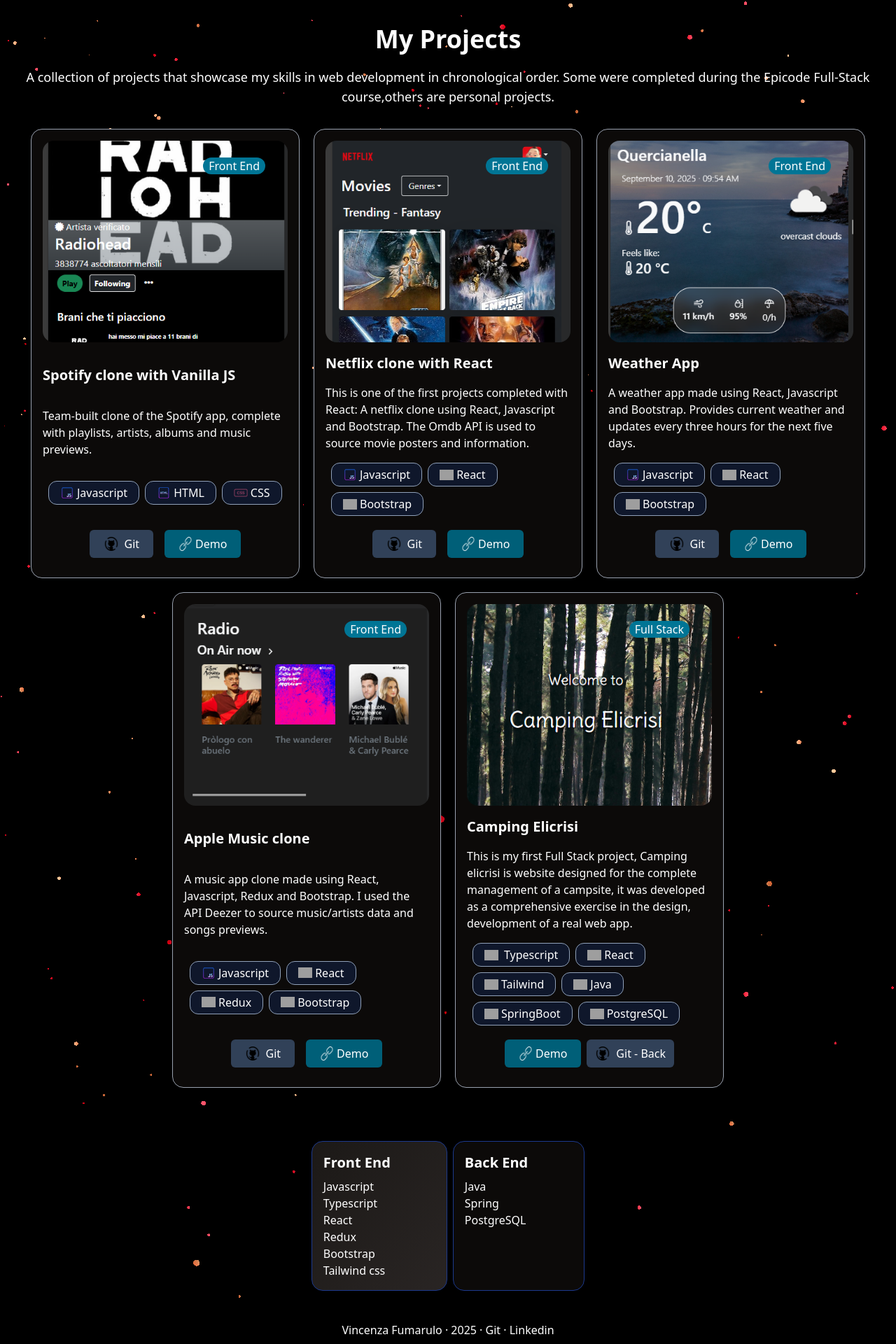
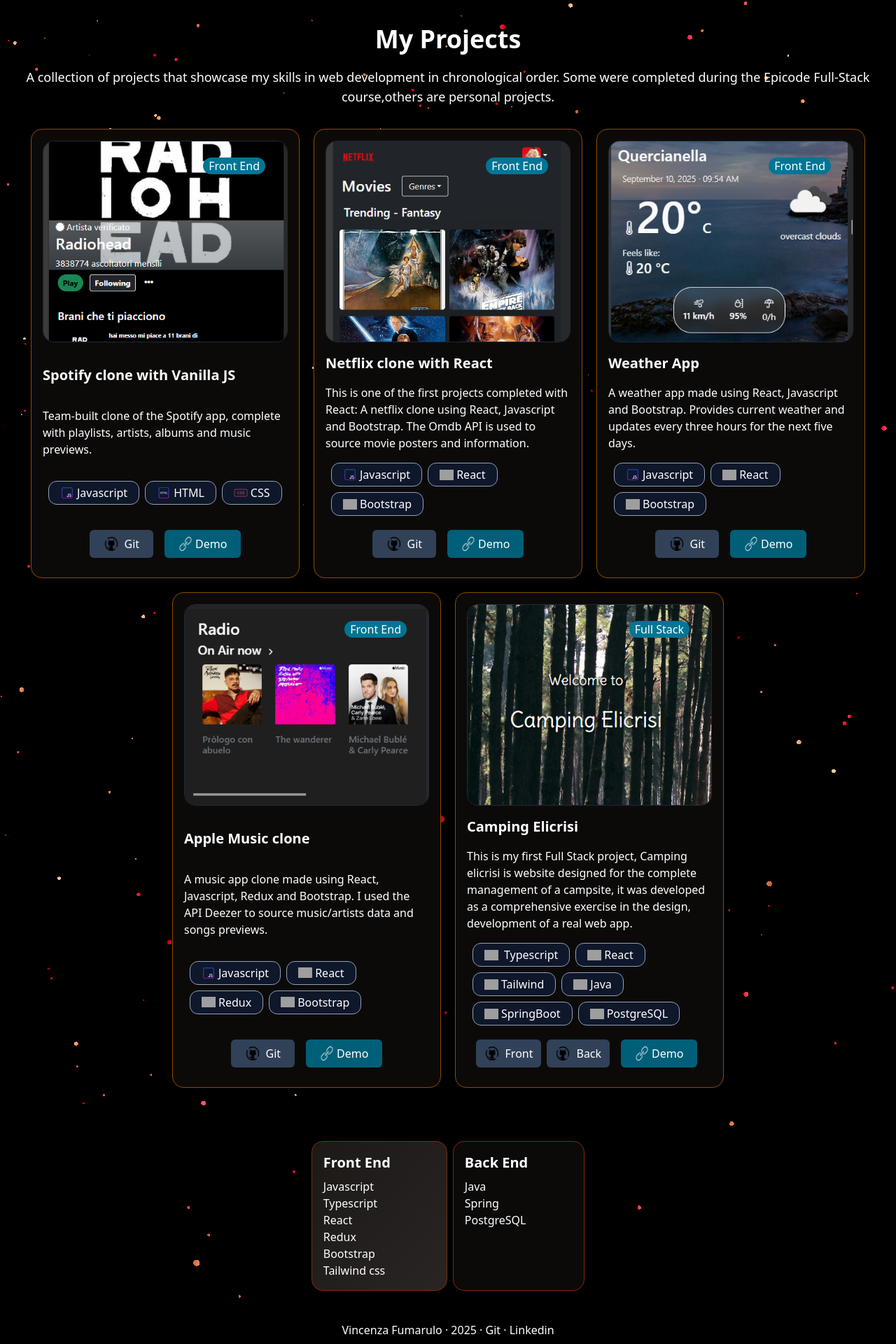
Before and after one commit to Moonril/vincenza-portfolio, a React (Vite) app: page / in a window 1280 px wide. Shown: the part 868-2788 px from the top of the page at 70% size. Built offline with nearby package versions, Linux system fonts and the light colour scheme; grey boxes are pictures that could not be loaded.

Commit message:
small adjustments

```diff
--- a/src/components/AboutSection.jsx
+++ b/src/components/AboutSection.jsx
@@ -6,7 +6,7 @@
         {/* <section className="bg-[url('https://images.pexels.com/photos/33109/fall-autumn-red-season.jpg')] min-h-screen flex flex-col justify-center p-20"> */}
             <div className="lg:w-3xl p-3 text-white font-bold">
                 <h1 className="text-5xl pb-3">Hi! I'm <span className="text-transparent bg-clip-text font-extrabold bg-gradient-to-r from-[#C8005B] to-red-500">Vincenza</span>,</h1>
-                <p className="text-justify font-medium">About a year and half ago I started helping some friends modify some .lua files. While they found the code challenging, I quickly realized it came naturally to me. After a while I began experimenting some HTML, CSS and Javascript for fun, and I realised that this could be more than a little hobby. After a period of solo studying I decided to attend a bootcamp to better understand where this path could take me, this is the reason why I chose a Full-Stack course, I wanted to know more about the whole ordeal. Ultimately I did not betray my creative nature and stayed true to my affection for Front End development.</p>
+                <p className="text-justify font-medium">About a year and half ago I started helping some friends modify some .lua files with some friends. While they found the code challenging, I quickly realized it came naturally to me. After a while I began experimenting with some HTML, CSS and Javascript for fun, and I realised that this could be more than a little hobby. After a period of solo studying I decided to attend a bootcamp to better understand where this path could take me, this is the reason why I chose a Full-Stack course, I wanted to know more about the whole ordeal. Ultimately I did not betray my creative nature and stayed true to my affection for Front End development.</p>
             </div>
             <Link to="projects" smooth={true} className="cursor-pointer hover:translate-y-2 transition duration-500 ease-in-out">
                 <img src="https://img.icons8.com/?size=100&id=37218&format=png&color=ffffff" alt="arrow-down-icon" width={50} />
--- a/src/components/ProjectSection.jsx
+++ b/src/components/ProjectSection.jsx
@@ -9,9 +9,9 @@
             <div className="flex flex-row justify-center p-2 md:p-5 gap-5 flex-wrap">
                 {/* cards */}
                 {/* Spotify vanilla */}
-                <div className="bg-stone-950 p-4 rounded-2xl border border-gray-400 w-sm hover:border-red-800 hover:scale-103 transition delay-50 duration-500 ease-in-out flex flex-col justify-between">
+                <div className="bg-stone-950 p-4 rounded-2xl border border-yellow-800 w-sm hover:border-red-800 hover:scale-103 transition delay-50 duration-500 ease-in-out flex flex-col justify-between">
                     <div className="relative">
-                        <img src="spotify-preview.png" alt="spotify-preview" className="rounded-2xl w-full h-72  object-cover" />
+                        <img src="spotify-preview.png" alt="spotify-preview" className="rounded-2xl border border-gray-800 w-full h-72  object-cover" />
                         <div className="absolute right-8 top-6 bg-cyan-700 px-2 rounded-2xl">Front End</div>
                     </div>
                     <h5 className="pt-4 pb-2 text-xl font-bold text-left">Spotify clone with Vanilla JS</h5>
@@ -33,9 +33,9 @@
 
                 </div>
                 {/* netflix */}
-                <div className="bg-stone-950 p-4 rounded-2xl border border-gray-400 w-sm hover:border-red-800 hover:scale-103 transition delay-50 duration-500 ease-in-out flex flex-col justify-between">
+                <div className="bg-stone-950 p-4 rounded-2xl border border-yellow-800 w-sm hover:border-red-800 hover:scale-103 transition delay-50 duration-500 ease-in-out flex flex-col justify-between">
                     <div className="relative">
-                        <img src="netflix-preview.png" alt="netflix-preview" className="rounded-2xl w-full h-72  object-cover" />
+                        <img src="netflix-preview.png" alt="netflix-preview" className="rounded-2xl border border-gray-800 w-full h-72  object-cover" />
                         <div className="absolute right-8 top-6 bg-cyan-700 px-2 rounded-2xl">Front End</div>
                     </div>
                     <h5 className="pt-4 pb-2 text-xl font-bold text-left">Netflix clone with React</h5>
@@ -55,9 +55,9 @@
                 </div>
 
                 {/* weather app */}
-                <div className="bg-stone-950 p-4 rounded-2xl border border-gray-400 w-sm hover:border-red-800 hover:scale-103 transition delay-50 duration-500 ease-in-out flex flex-col justify-between">
+                <div className="bg-stone-950 p-4 rounded-2xl border border-yellow-800 w-sm hover:border-red-800 hover:scale-103 transition delay-50 duration-500 ease-in-out flex flex-col justify-between">
                     <div className="relative">
-                        <img src="weather-preview.png" alt="weather-preview" className="rounded-2xl w-full h-72 object-cover" />
+                        <img src="weather-preview.png" alt="weather-preview" className="rounded-2xl border border-gray-800 w-full h-72 object-cover" />
                         <div className="absolute right-8 top-6 bg-cyan-700 px-2 rounded-2xl">Front End</div>
                     </div>
                     <h5 className="pt-4 pb-2 text-xl font-bold text-left">Weather App</h5>
@@ -76,9 +76,9 @@
                     </div>
                 </div>
                 {/* Music App */}
-                <div className="bg-stone-950 p-4 rounded-2xl border border-gray-400 w-sm hover:border-red-800 hover:scale-103 transition delay-50 duration-500 ease-in-out flex flex-col justify-between">
+                <div className="bg-stone-950 p-4 rounded-2xl border border-yellow-800 w-sm hover:border-red-800 hover:scale-103 transition delay-50 duration-500 ease-in-out flex flex-col justify-between">
                     <div className="relative">
-                        <img src="music-preview.png" alt="music-preview" className="rounded-2xl w-full h-72  object-cover" />
+                        <img src="music-preview.png" alt="music-preview" className="rounded-2xl border border-gray-800 w-full h-72  object-cover" />
                         <div className="absolute right-8 top-6 bg-cyan-700 px-2 rounded-2xl">Front End</div>
                     </div>
                     <h5 className="pt-4 pb-2 text-xl font-bold text-left">Apple Music clone</h5>
@@ -99,9 +99,9 @@
                     </div>
                 </div>
                 {/* camping */}
-                <div className="bg-stone-950 p-4 rounded-2xl border border-gray-400 w-sm hover:border-red-800 hover:scale-103 transition delay-50 duration-500 ease-in-out flex flex-col justify-between">
+                <div className="bg-stone-950 p-4 rounded-2xl border border-yellow-800 w-sm hover:border-red-800 hover:scale-103 transition delay-50 duration-500 ease-in-out flex flex-col justify-between">
                     <div className="relative">
-                        <img src="camping-preview.png" alt="camping-preview" className="rounded-2xl w-full h-72  object-cover" />
+                        <img src="camping-preview.png" alt="camping-preview" className="rounded-2xl border border-gray-800 w-full h-72  object-cover" />
                         <div className="absolute right-8 top-6 bg-cyan-700 px-2 rounded-2xl">Full Stack</div>
                     </div>
                     <h5 className="pt-4 pb-2 text-xl font-bold text-left">Camping Elicrisi</h5>
@@ -117,9 +117,9 @@
                         <p className="bg-slate-900 border border-slate-400 rounded-xl py-1 px-4 flex flex-row items-center"><img width="20" height="20" src="https://img.icons8.com/external-tal-revivo-duo-tal-revivo/25/external-postgre-sql-a-free-and-open-source-relational-database-management-system-logo-duo-tal-revivo.png" alt="external-postgre-sql-a-free-and-open-source-relational-database-management-system-logo-duo-tal-revivo" className="me-1"/> PostgreSQL</p>
                     </div>
                     <div className="flex flew-row justify-center p-3">
+                        <a href="https://github.com/Moonril/camping-elicriso-front-end/blob/main/README.md" target="_blank"  className="flex flew-row me-2 py-2 px-3 bg-slate-700 rounded-md cursor-pointer hover:opacity-70"><img src="github-48.png" alt="github icon" width={22} className="me-2" />Front</a>
+                        <a href="https://github.com/Moonril/camping-elicriso-progetto-finale-back-end" target="_blank"  className="flex flew-row me-2 py-2 px-3 bg-slate-700 rounded-md cursor-pointer hover:opacity-70"><img src="github-48.png" alt="github icon" width={22} className="me-2" />Back</a>
                         <a href="https://camping-elicriso-front-end.vercel.app/" target="_blank" className="flex flew-row ms-2 py-2 px-5 bg-cyan-800 rounded-md cursor-pointer hover:opacity-70 me-2"><img width="20" height="20" src="icons8-enlazar-50.png" alt="css logo" className="me-1"/> Demo</a>
-                        {/* <a href="https://github.com/Moonril/camping-elicriso-front-end/blob/main/README.md" target="_blank"  className="flex flew-row me-2 py-2 px-3 bg-slate-700 rounded-md cursor-pointer hover:opacity-70"><img src="github-48.png" alt="github icon" width={22} className="me-2" /> Git - Front</a> */}
-                        <a href="https://github.com/Moonril/camping-elicriso-progetto-finale-back-end" target="_blank"  className="flex flew-row me-2 py-2 px-3 bg-slate-700 rounded-md cursor-pointer hover:opacity-70"><img src="github-48.png" alt="github icon" width={22} className="me-2" /> Git - Back</a>
 
                     </div>
                 </div>
--- a/src/components/SkillSection.jsx
+++ b/src/components/SkillSection.jsx
@@ -1,7 +1,7 @@
 const SkillSection = function () {
     return (
         <section className="text-white p-5 flex flex-row justify-center gap-2 my-4">
-            <div className="border border-blue-900 rounded-2xl p-4 pe-20 text-start  bg-linear-to-br from-stone-900 to-stone-800">
+            <div className="border border-orange-900 rounded-2xl p-4 pe-20 text-start  bg-linear-to-br from-stone-900 to-stone-800">
                 <h3 className="font-bold text-xl mb-2">Front End</h3>
                 <p>Javascript</p>
                 <p>Typescript</p>
@@ -10,7 +10,7 @@
                 <p>Bootstrap</p>
                 <p>Tailwind css</p>
             </div>
-            <div className="border border-blue-900 rounded-2xl p-4 pe-20 text-start  bg-stone-950">
+            <div className="border border-orange-900 rounded-2xl p-4 pe-20 text-start  bg-stone-950">
                 <h3 className="font-bold text-xl mb-2">Back End</h3>
                 <p>Java</p>
                 <p>Spring</p>
```
